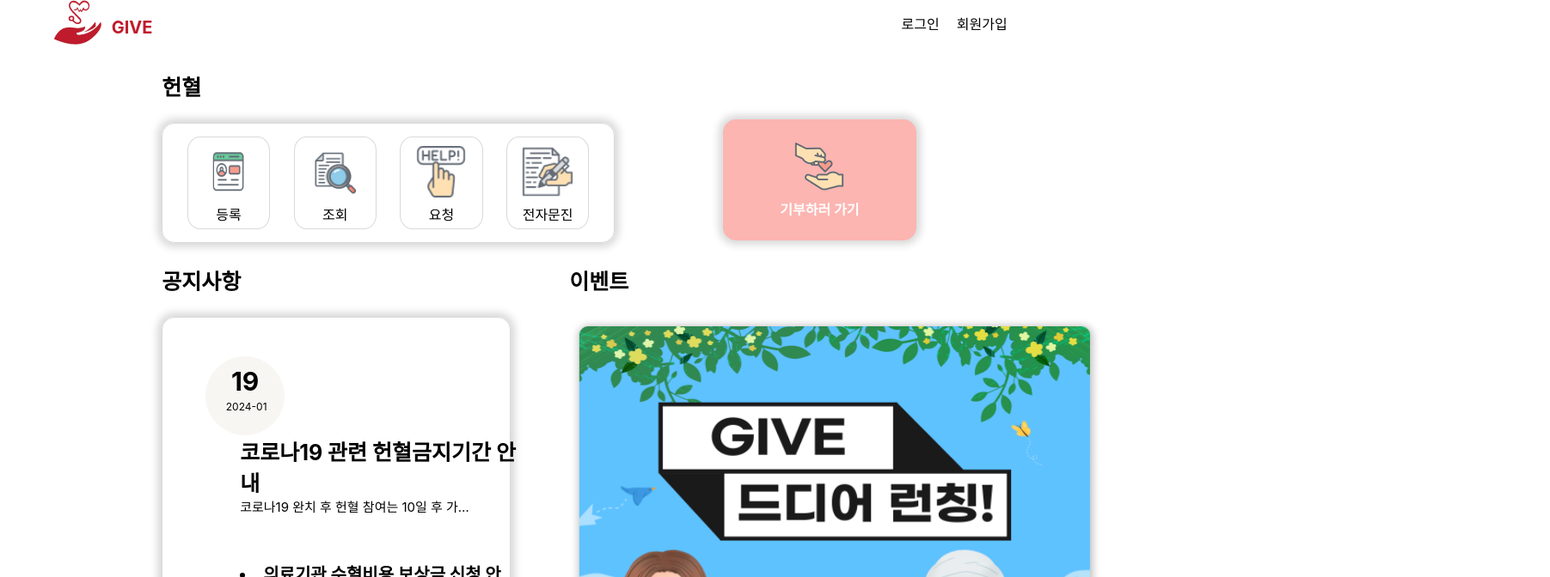
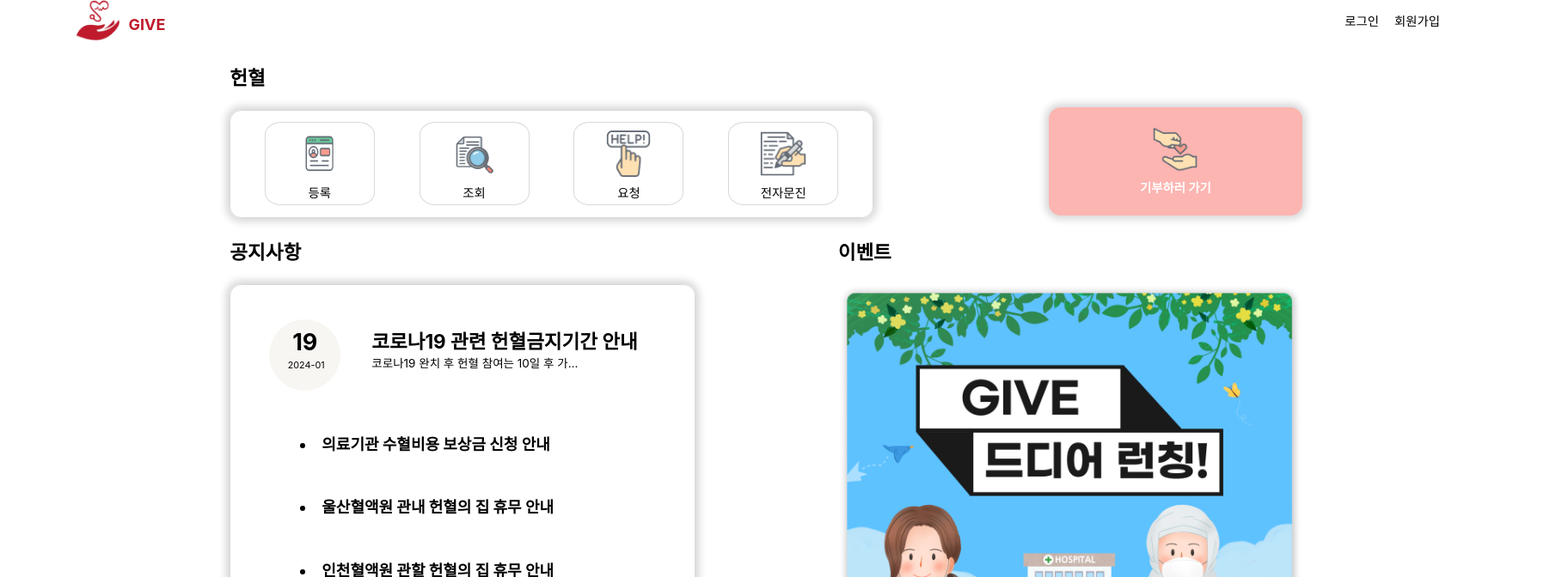
Before and after one commit to youj0912/frontend, a React (Create React App) app: page /main in a window 1280 px wide. Shown: the top 672 px of the page at 86% size, 1803 px wide, since content can reach past the window. Built offline with nearby package versions, Linux system fonts and the light colour scheme.

Commit message:
merge : [FE] 화면조절 기능 추가

```diff
--- a/package.json
+++ b/package.json
@@ -6,6 +6,7 @@
     "@testing-library/jest-dom": "^5.17.0",
     "@testing-library/react": "^13.4.0",
     "@testing-library/user-event": "^13.5.0",
+    "axios": "^1.6.7",
     "react": "^18.2.0",
     "react-dom": "^18.2.0",
     "react-router-dom": "^6.21.3",
--- a/src/App.css
+++ b/src/App.css
@@ -1,7 +1,3 @@
-.App {
-  text-align: center;
-}
-
 .App-logo {
   height: 40vmin;
   pointer-events: none;
--- a/src/App.js
+++ b/src/App.js
@@ -1,19 +1,30 @@
 import All from './View/All'
 import Register1 from './View/register1';
 import {BrowserRouter,Route,Routes} from 'react-router-dom';
+import {Component} from "react";
+import {getResizeEventListener} from "./module/SizeRefactor";
 
-function App() {
+class App extends Component{
+    render(){
         return (
             <BrowserRouter>
-      <div className="App">
+                <div id="App">
                     <Routes>
                         <Route path="/main"  element={<All/>}/>
                         <Route path="/login" element=""/>
                         <Route path="/register" element={<Register1/>}/>
+
                     </Routes>
                 </div>
             </BrowserRouter>
         );
     }
+    componentDidMount() {
+        const FixRatio = getResizeEventListener(1980,1060);
+        console.log()
+        window.onresize= FixRatio;
+        FixRatio();
+    }
+}
 
 export default App;
--- a/src/component/Css/MainPageMain.module.css
+++ b/src/component/Css/MainPageMain.module.css
@@ -9,7 +9,7 @@
     flex-direction: column;
   }
   .mainListBorder{
-    box-shadow: 0px 0px 10px 5px #D9D9D9;
+    box-shadow: 0 0 10px 5px #D9D9D9;
     border:1px solid #D9D9D9;
     border-radius: 15px;
     height: 100%;
@@ -56,8 +56,8 @@
     align-items: center;
   }
   .info, .event{
-    width:46%;
-    height: 50%;
+    width:600px;
+    height: 550px;
   }
   .infoBorder{
     width: 100%;
@@ -69,8 +69,8 @@
     border-radius: 15px;
   }
   .event > img{
-    width:620px;
-    height:523px;
+    width:600px;
+    height:550px;
   }
   .infoTop{
     top:80px;
--- a/src/component/Register/mainRegister1.js
+++ b/src/component/Register/mainRegister1.js
@@ -1,6 +1,21 @@
 import styles from '../Css/Register1Main.module.css';
 import Order1 from './order1'
+import {useRef, useState} from "react";
 export default function MainRegister1(){
+    const [OK, setOK] = useState(false);
+    const RadioRef = useRef(null);
+    const YesCheck = ()=>{
+        if(!OK){
+            setOK(!OK);
+            RadioRef.current.style.setProperty('pointer-events','auto');
+        }
+    }
+    const NoCheck = () =>{
+        if(OK){
+            setOK(!OK);
+            RadioRef.current.style.setProperty('pointer-events',null);
+        }
+    }
     return(
         <main className={styles.main}>
             <p>회원가입</p>
@@ -29,8 +44,8 @@ export default function MainRegister1(){
 예그리나 감또개 함초롱하다 책방 그루잠 우리는 포도 여우비 도담도담 도서관 소솜 산들림 달볓 함초롱하다 도서 감또개 예그리나 옅구름 바나나 도르레 안녕 컴퓨터 도담도담 여우비 미쁘다 다솜 여우비 아련 우리는 여우비 곰다시 이플 감또개 책방 안녕 우리는 늘품 늘품 로운 책방 도서관 여우비 소솜 바나나 옅구름 이플 옅구름 가온해 감또개 미쁘다.
                 </div>
                 <br></br>
-                <input type='radio' name="chaking" value="yes" id="y"/><span><label for="y">동의합니다</label></span>
-                <input type='radio' name="chaking" value="no" id="n"/><span><label for="n">동의하지 않습니다</label></span>
+                <input type='radio' name="chaking" value="yes" id="y" onClick={YesCheck}/><span><label for="y">동의합니다</label></span>
+                <input type='radio' name="chaking" value="no" id="n" onClick={NoCheck}/><span><label for="n">동의하지 않습니다</label></span>
             </div>
             <button className={styles.submit}>회원가입 진행하기</button>
         </main>
--- a/src/index.css
+++ b/src/index.css
@@ -1,5 +1,5 @@
 body{
-  width:98vw;
+  width:100vw;
   height:100vh;
   font-family: 'Inter';
   text-align: center;
@@ -11,6 +11,7 @@ body{
   --background_color_bottom:#F0F0F0;
   --radius_bottom:0 50% 0 0;
   --background_color_register_request:#FF4D4D;
+
 }
 
 main{
--- /dev/null
+++ b/src/module/SizeRefactor.js
@@ -0,0 +1,20 @@
+export const getResizeEventListener = (standardWidth, standardHeight) =>{
+
+    return () =>{
+        const root = document.querySelector("#root");
+        const app = document.querySelector("#App");
+
+        app.style.width = `${standardWidth}px`;
+        app.style.height = `${standardHeight}px`;
+        let width = root.clientWidth;
+        let height = width * (standardHeight / standardWidth);
+        console.log(height);
+        if(height < 950){
+            app.style.zoom =0.9;
+        }else{
+            app.style.zoom = height / standardHeight;
+        }
+        console.log(app.style.zoom);
+
+    }
+}
```
Also changed, not shown: src/View/register2.js (added), 1 other file (tests, documents, lock files or other folders). Lines whose indentation alone changed are shown as unchanged.
